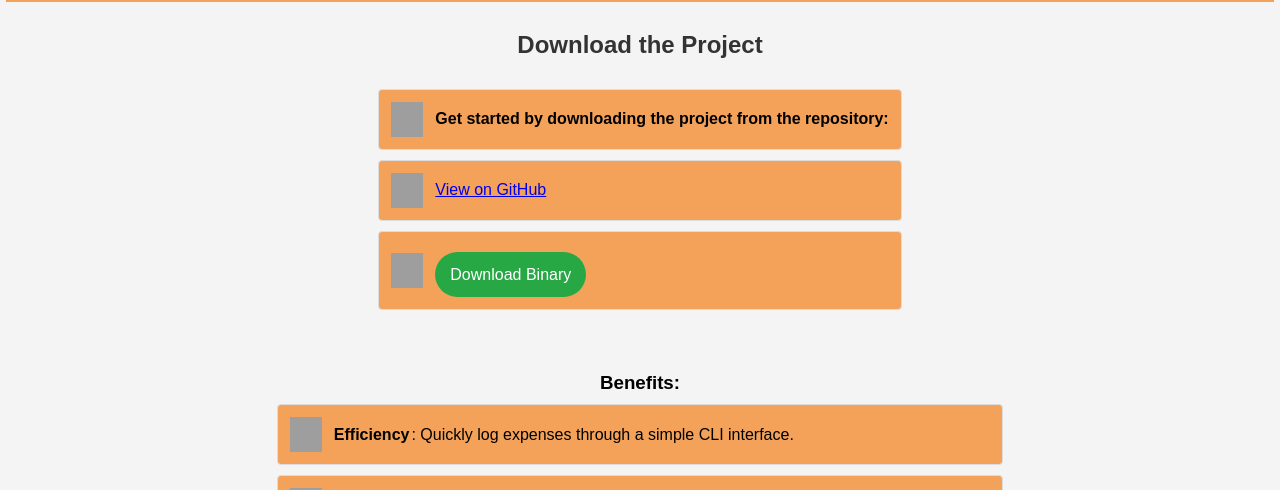
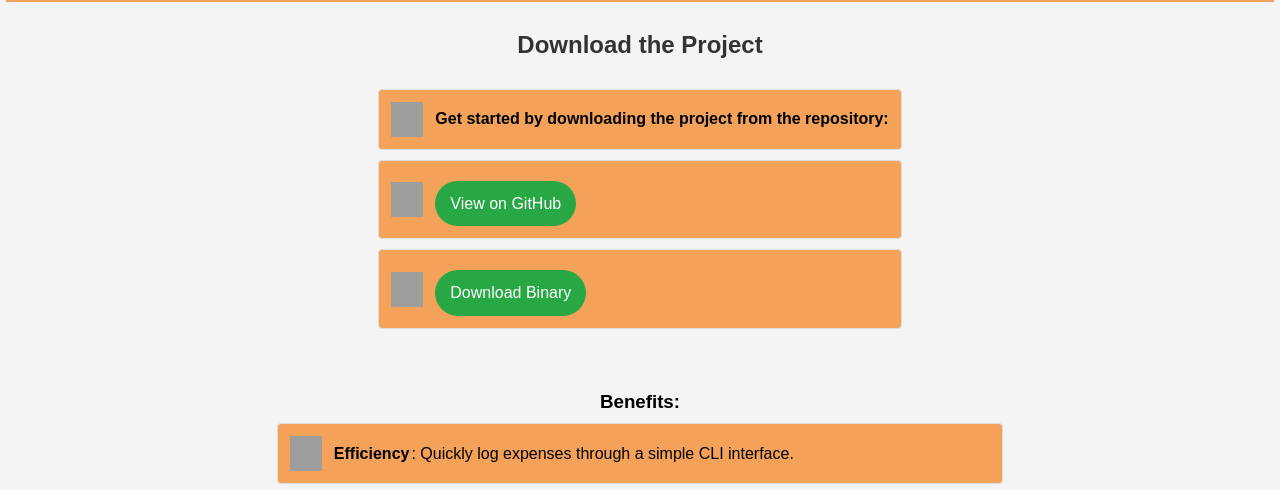
Before and after one commit to Rambo9836/expense, a plain HTML site: page index.html in a window 1280 px wide. Shown: the part 251-741 px from the top of the page. Drawn offline with Linux system fonts and the light colour scheme; grey boxes are pictures that could not be loaded.

Commit message:
Update index.html

```diff
--- a/index.html
+++ b/index.html
@@ -19,7 +19,7 @@
                 <h2>Download the Project</h2>
                 <ul class="feature-list">
                     <li><img src="https://i.ibb.co/9HDFt8W/b3f829b77eb7068789a98728e84f4c1c-removebg-preview.png" alt="arrow"><strong> Get started by downloading the project from the repository:</strong></li>
-                    <li><img src="https://i.ibb.co/9HDFt8W/b3f829b77eb7068789a98728e84f4c1c-removebg-preview.png" alt="arrow"><a href="https://github.com/Rambo9836/expense="btn">View on GitHub</a></li>
+                    <li><img src="https://i.ibb.co/9HDFt8W/b3f829b77eb7068789a98728e84f4c1c-removebg-preview.png" alt="arrow"><a href="https://github.com/Rambo9836/expense" class="btn">View on GitHub</a></li>
                     <li><img src="https://i.ibb.co/9HDFt8W/b3f829b77eb7068789a98728e84f4c1c-removebg-preview.png" alt="arrow"><a href="https://github.com/Rambo9836/expense/raw/refs/heads/main/expense_tracker" class="btn">Download Binary</a></li>
 
                 </ul>
```
